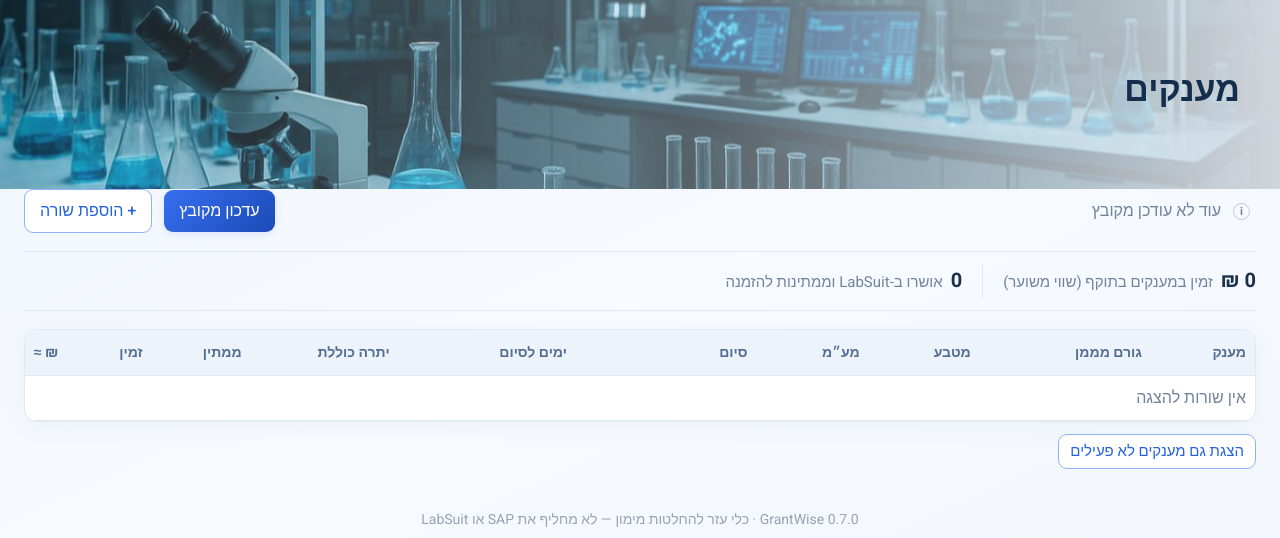
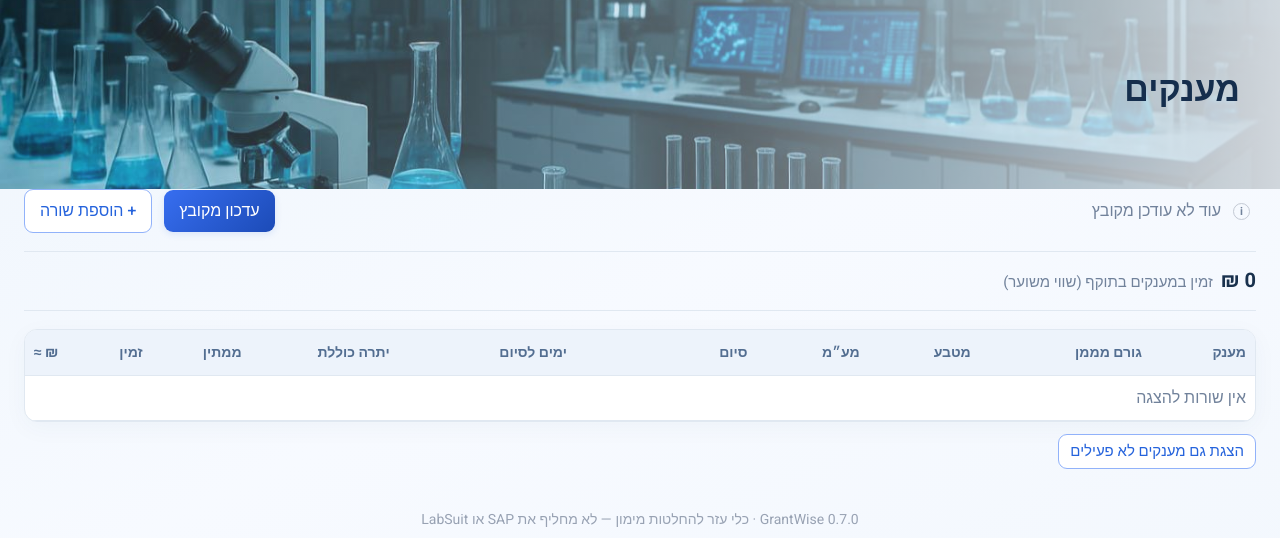
Before and after one commit to mandelreouven2002/GrantWise, a Django app: page /grants/ in a window 1280 px wide. Shown: the part 73-611 px from the top of the page. Run offline with Django 5.2, Linux system fonts and the light colour scheme; a user stored in the database is signed in; data comes from the database, SQL or seed files in the repository; data that the repository does not hold is empty.

Commit message:
נקודות

```diff
--- a/budget/templates/budget/grants.html
+++ b/budget/templates/budget/grants.html
@@ -7,7 +7,6 @@
 <div class="titlebar"><span class="info" tabindex="0" aria-label="מידע">i<span class="tip">היתרות מ-SAP כבר כוללות התחייבויות. "ממתין" = מה ש-SAP עוד לא רואה: החלטות שאושרו בהמלצות, והזמנות שיצאו אחרי תאריך קובץ ה-SAP (לפי ה-GRANT_ID שלהן). כל הקטגוריות כמו בקובץ ה-SAP, והיתרה של כל אחת היא מה שנשאר בה.</span></span>{% include "budget/_lastimport.html" %}<span class="spacer"></span>{% include "budget/_actions.html" %}</div>
 <div class="kpis">
   <div class="kpi"><b>{{ total_ils|money }} ₪</b><span>זמין במענקים בתוקף (שווי משוער)</span></div>
-  <div class="kpi"><b><a href="{% url 'resolve' %}">{{ open_orders }}</a></b><span>אושרו ב-LabSuit וממתינות להזמנה</span></div>
 </div>
 {% include "budget/_table.html" %}
 <p class="toolbar"><a class="btn small ghost" href="?all={% if show_all %}0{% else %}1{% endif %}">{% if show_all %}רק מענקים פעילים{% else %}הצגת גם מענקים לא פעילים{% endif %}</a></p>
--- a/budget/views.py
+++ b/budget/views.py
@@ -115,12 +115,14 @@ def grants_view(request):
         d = g.days_left(today)
         avail = (g.balance_total or 0) - pending[g.number]
         flags = []
-        if d is not None and d < 0 and g.balance_total > 0:
-            flags.append(("bad", "הסתיים עם יתרה"))
-        elif d is not None and d <= 120 and g.balance_total > 0:
-            flags.append(("warn", "קרוב לסיום"))
-        if any(v < 0 for k, v in lines.items() if k != "OVERHEAD") and not (d is not None and d < 0):
-            flags.append(("", "חריגה בסעיף"))
+        if d is not None:
+            if d < 0:
+                if g.balance_total > 0:
+                    flags.append(("bad", "הסתיים עם יתרה"))
+            elif d <= 45:
+                flags.append(("bad", "יפוג בתוך 45 ימים"))
+            elif d <= 90:
+                flags.append(("warn", "יפוג בתוך 90 ימים"))
         ils = _ils(avail, g.currency)
         if ils and avail > 0 and (d is None or d >= 0):
             total_ils += ils
```
